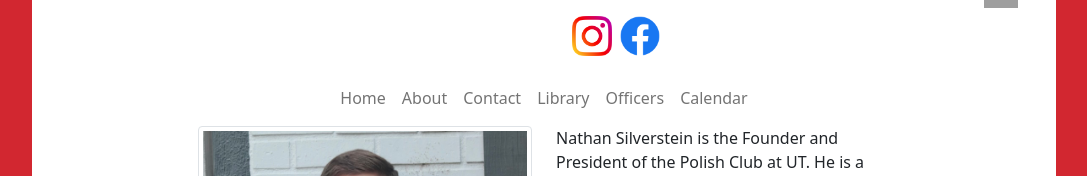
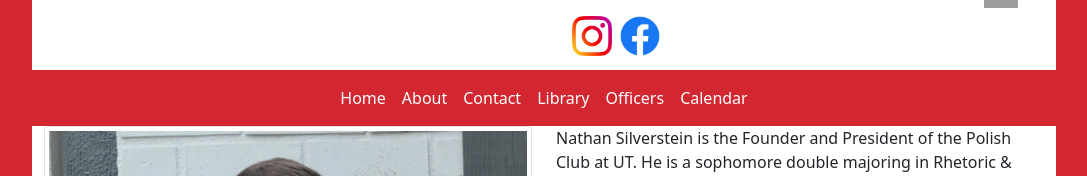
Before and after one commit to Griffurbs/polish-club-website, a JavaScript app: page /officer in a window 1280 px wide. Shown: the part 314-490 px from the top of the page, without its empty margins (96-1183 px from the left). Built offline with nearby package versions, Linux system fonts and the light colour scheme; grey boxes are pictures that could not be loaded; the HTML template or start-up script is replaced by a standard one.

Commit message:
Navbar Fix

```diff
--- a/src/App.css
+++ b/src/App.css
@@ -15,3 +15,7 @@ body, html {
   height: 100%;
   background-color: #D22730;
 }
+
+.bg-poland {
+  background-color: #D22730;
+}
--- a/src/components/layout/Navbar.js
+++ b/src/components/layout/Navbar.js
@@ -7,51 +7,21 @@ function MainNavbar() {
 
     return (
       <div>
-        {/* <ul className={classes.navbarlist}>
-          <li className={classes.navitem}>
-            <Link to="/">Home</Link>
-          </li>
-          <li className={classes.navitem}>
-            <Link to="/about">About</Link>
-          </li>
-          <li className={classes.navitem}>
-            <Link to="/contact">Contact</Link>
-          </li>
-          <li className={classes.navitem}>
-            <Link to="/library">Videos</Link>
-          </li>
-          <li className={classes.navitem}>
-            <Link to="/officer">Officers</Link>
-          </li>
-          <li className={classes.navitem}>
-            <Link to="/calendar">Calendar</Link>
-          </li>
-        </ul> */}
-        <Container>
-
-          <Navbar>
-            <Nav className="m-auto">
-              <Nav.Link href="/">
-                Home
-              </Nav.Link>
-              <Nav.Link href="/about">
-                About
-              </Nav.Link>
-              <Nav.Link href="/contact">
-                Contact
-              </Nav.Link>
-              <Nav.Link href="/library">
-                Library
-              </Nav.Link>
-              <Nav.Link href="/officer">
-                Officers
-              </Nav.Link>
-              <Nav.Link href="/calendar">
-                Calendar
-              </Nav.Link>
-            </Nav>
-          </Navbar>
-        </Container>
+        <Navbar collapseOnSelect expand='sm' bg='poland'>
+          <Container className="m-auto">
+            <Navbar.Toggle aria-controls="responsive-navbar-nav" className="text-white"/>
+            <Navbar.Collapse id='responsive-navbar-nav'>
+              <Nav className="m-auto">
+                <Nav.Link href="/" className="m-auto text-white">Home</Nav.Link>
+                <Nav.Link href="/about" className="m-auto text-white">About</Nav.Link>
+                <Nav.Link href="/contact" className="m-auto text-white">Contact</Nav.Link>
+                <Nav.Link href="/library" className="m-auto text-white">Library</Nav.Link>
+                <Nav.Link href="/officer" className="m-auto text-white">Officers</Nav.Link>
+                <Nav.Link href="/calendar" className="m-auto text-white">Calendar</Nav.Link>
+              </Nav>
+            </Navbar.Collapse>
+          </Container>
+        </Navbar>
       </div>
     );
   }
--- a/src/pages/Officer.module.css
+++ b/src/pages/Officer.module.css
@@ -2,7 +2,5 @@
     /* width: 70%; */
     margin-right: 0;
     margin-left: 0;
-    padding-left: 15%;
-    padding-right: 15%;
     background-color: white;
 }
```
